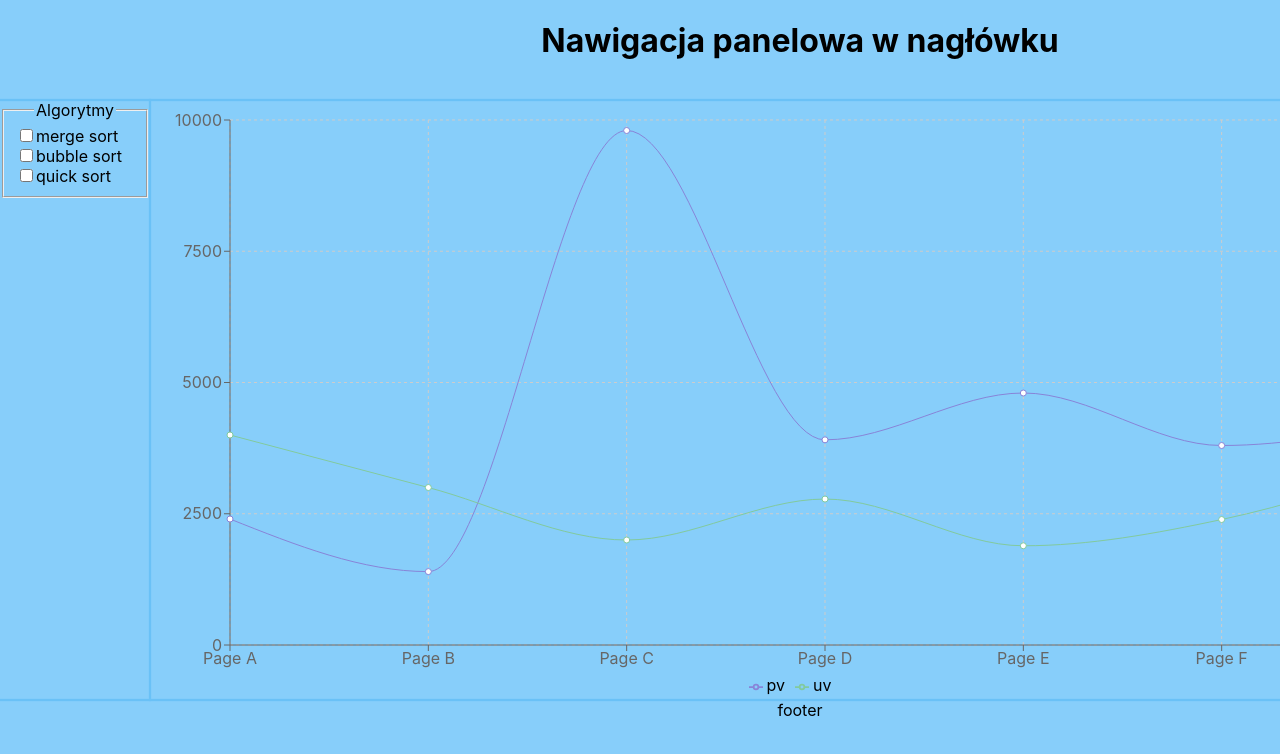
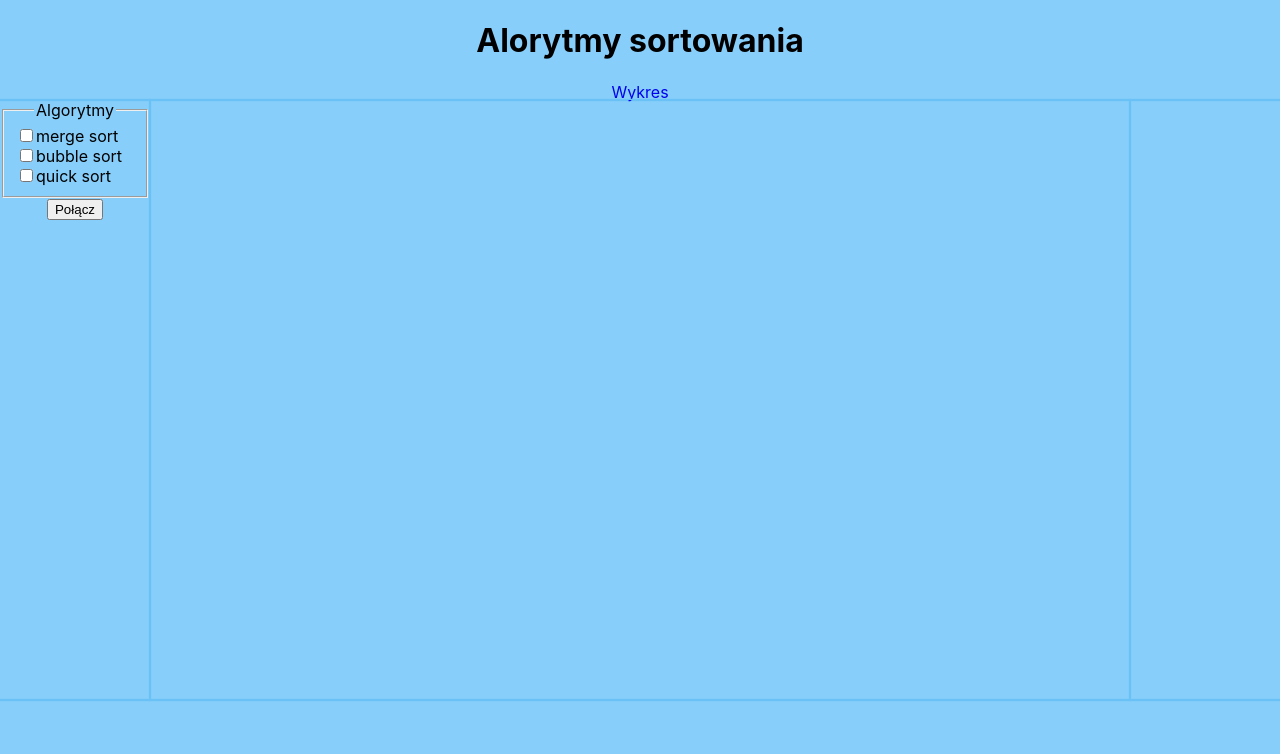
Before and after one commit to Leherguargin/algSort, a React (Create React App) app: page / in a window 1280 px wide. Shown: the top 754 px of the page. Built offline with nearby package versions, Linux system fonts and the light colour scheme.

Commit message:
podstawy routingu

```diff
--- a/src/App.js
+++ b/src/App.js
@@ -1,7 +1,6 @@
 import "./App.css";
 import React from "react";
 import { BrowserRouter as Router, Switch, Route, Link } from "react-router-dom";
-import Wykres from "./Wykres";
 import Navi from "./Navi";
 import Sectionn from "./Sectionn";
 import Headerr from "./Headerr";
@@ -20,7 +19,7 @@ function App() {
           overflow: "hidden"
         }}
       >
-        <aside class="blok"> ASIDE </aside>
+        <aside class="blok"></aside>
         <header class="blok">
           <Headerr />
         </header>
@@ -30,7 +29,7 @@ function App() {
         <section class="blok">
           <Sectionn />
         </section>
-        <footer class="blok"> footer </footer>
+        <footer class="blok"></footer>
       </container>
     </Router>
   );
--- a/src/Headerr.js
+++ b/src/Headerr.js
@@ -1,10 +1,14 @@
 import React from "react";
+import { BrowserRouter as Router, Switch, Route, Link } from "react-router-dom";
 
 class Headerr extends React.Component {
   render() {
     return (
       <div>
-        <h1>Nawigacja panelowa w nagłówku</h1>
+        <h1> Alorytmy sortowania </h1>
+        <div>
+          <Link to="/wykres"> Wykres </Link>
+        </div>
       </div>
     );
   }
--- a/src/Navi.js
+++ b/src/Navi.js
@@ -1,37 +1,44 @@
 import React from "react";
 
 class Navi extends React.Component {
+  state = {
+    text: "dane pobrane z fieldseta ",
+    dane: 3
+  };
+
+  polaczZapi() {
+    const value = this.refs.number.value;
+    console.log(value);
+    fetch(`http://localhost:3001/a`).then(res => console.log(res));
+  }
+
   render() {
     return (
       <div>
-        {/* <form onSubmit={this.handleSubmit}> */}
-        <fieldset>
-          <legend> Algorytmy </legend>
-          <Alg nazwa={"merge sort"} />
-          <Alg nazwa={"bubble sort"} />
-          <Alg nazwa={"quick sort"} />
-        </fieldset>
-        {/* <button type="submit">Add</button> */}
-        {/* </form> */}
-      </div>
-    );
-  }
-}
-
-class Alg extends React.Component {
-  constructor(props) {
-    super(props);
-    this.props = {
-      name: ""
-    };
-  }
-  render() {
-    return (
-      <div class="zawartosc">
-        <label>
-          <input type="checkbox" name="alg[]"></input>
-          {this.props.nazwa}
-        </label>
+        <form onSubmit="polaczZapi()" ref="number">
+          <fieldset>
+            <legend> Algorytmy </legend>
+            <div class="zawartosc">
+              <label>
+                <input type="checkbox" ref="algorytm"></input>
+                merge sort
+              </label>
+            </div>
+            <div class="zawartosc">
+              <label>
+                <input type="checkbox" ref="algorytm"></input>
+                bubble sort
+              </label>
+            </div>
+            <div class="zawartosc">
+              <label>
+                <input type="checkbox" ref="algorytm"></input>
+                quick sort
+              </label>
+            </div>
+          </fieldset>
+          <button type="submit"> Połącz </button>
+        </form>
       </div>
     );
   }
--- a/src/Sectionn.js
+++ b/src/Sectionn.js
@@ -1,11 +1,14 @@
 import React from "react";
 import Wykres from "./Wykres";
+import { BrowserRouter as Router, Switch, Route, Link } from "react-router-dom";
 
 class Sectionn extends React.Component {
   render() {
     return (
       <div>
-        <Wykres />
+        <Route exact path="/wykres">
+          <Wykres />
+        </Route>
       </div>
     );
   }
```
